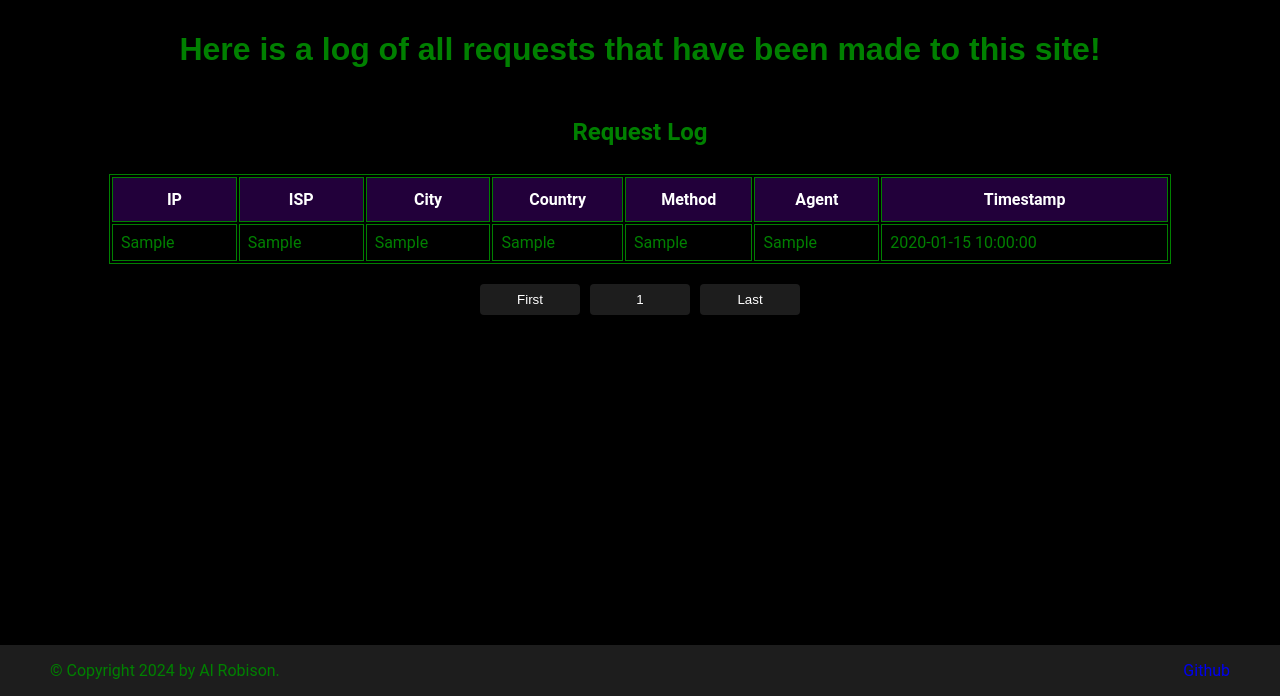
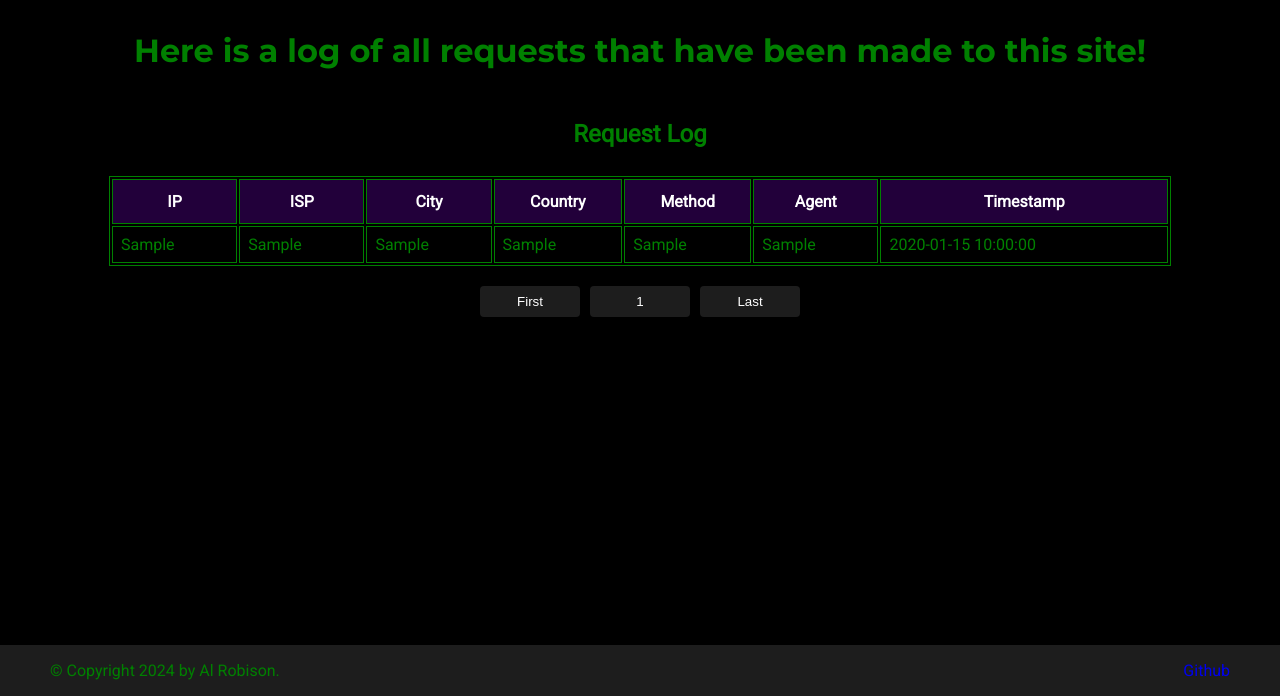
Before and after one commit to gtrspctr/webserver, a Flask app: page /request_log in a window 1280 px wide. Shown: the part 104-800 px from the top of the page. Run offline with Flask 3, Linux system fonts and the light colour scheme; tables that the repository leaves empty hold one stand-in row (values such as "Sample post"); some libraries are stand-ins or nearby versions.

Commit message:
Update base.html
Added google fonts.
Also removed an inline img size so main.css could handle it instead.

```diff
--- a/website/templates/base.html
+++ b/website/templates/base.html
@@ -5,6 +5,10 @@
         <meta http-equiv="X-UA-Compatible" content="IE=edge">
         <meta name="viewport" content="width=device-width, initial-scale=1.0">
         <title>{% block title %}{% endblock %}</title>
+        <link rel="preconnect" href="https://fonts.googleapis.com">
+        <link rel="preconnect" href="https://fonts.gstatic.com" crossorigin>
+        <link href="https://fonts.googleapis.com/css2?family=Roboto&display=swap" rel="stylesheet">
+        <link href="https://fonts.googleapis.com/css2?family=Montserrat:wght@700&display=swap" rel="stylesheet">
         <link rel="shortcut icon" href="{{ url_for('static', filename='images/favicon.ico') }}" />
         <link rel="stylesheet" type="text/css" href="{{ url_for('static', filename='stylesheets/main.css') }}" />
         {{ moment.include_moment() }}
@@ -16,7 +20,7 @@
             <div id="header">
                 <header>
                     <a href="/">
-                        <img src="{{ url_for('static', filename='images/logo.png') }}" alt="logo" class="logo" id="logo" width=80 height=80 />
+                        <img src="{{ url_for('static', filename='images/logo.png') }}" alt="logo" class="logo" id="logo"/>
                     </a>
                     <nav class="top_nav">
                         <ul>
```
